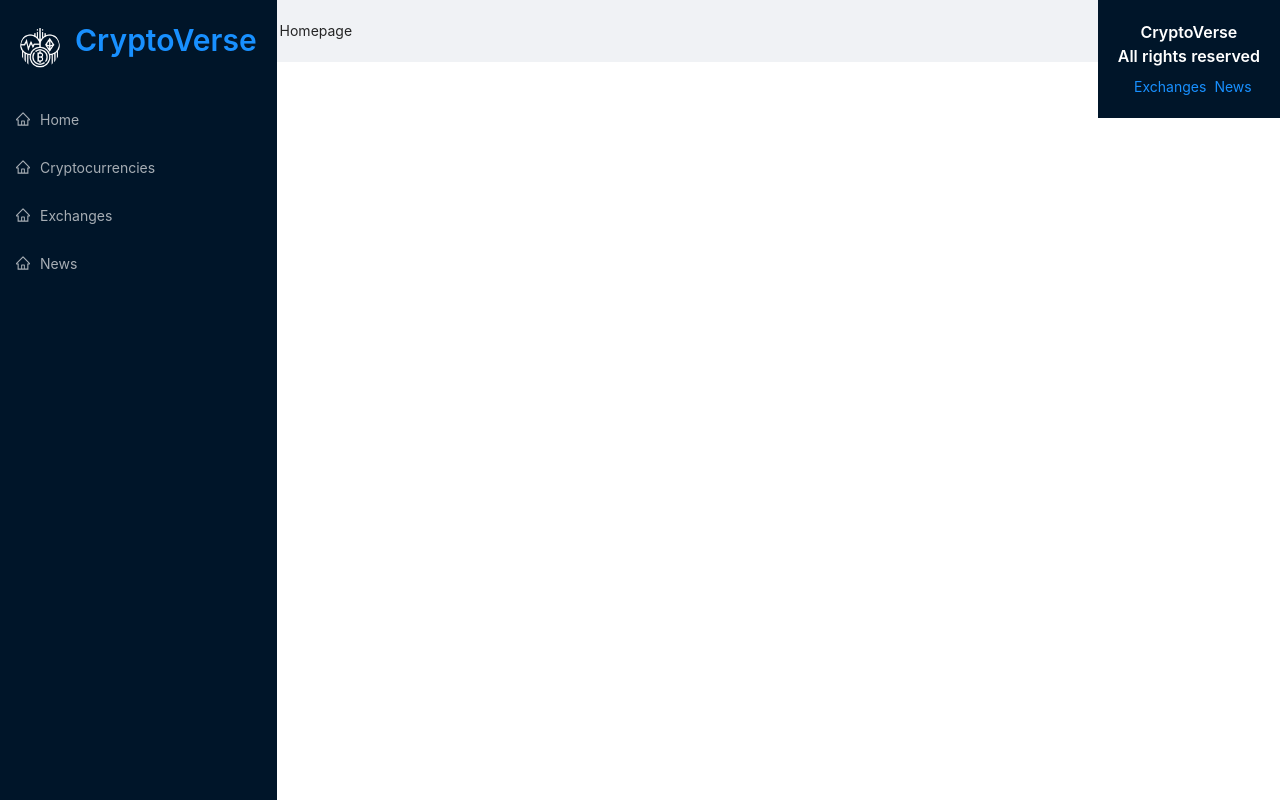
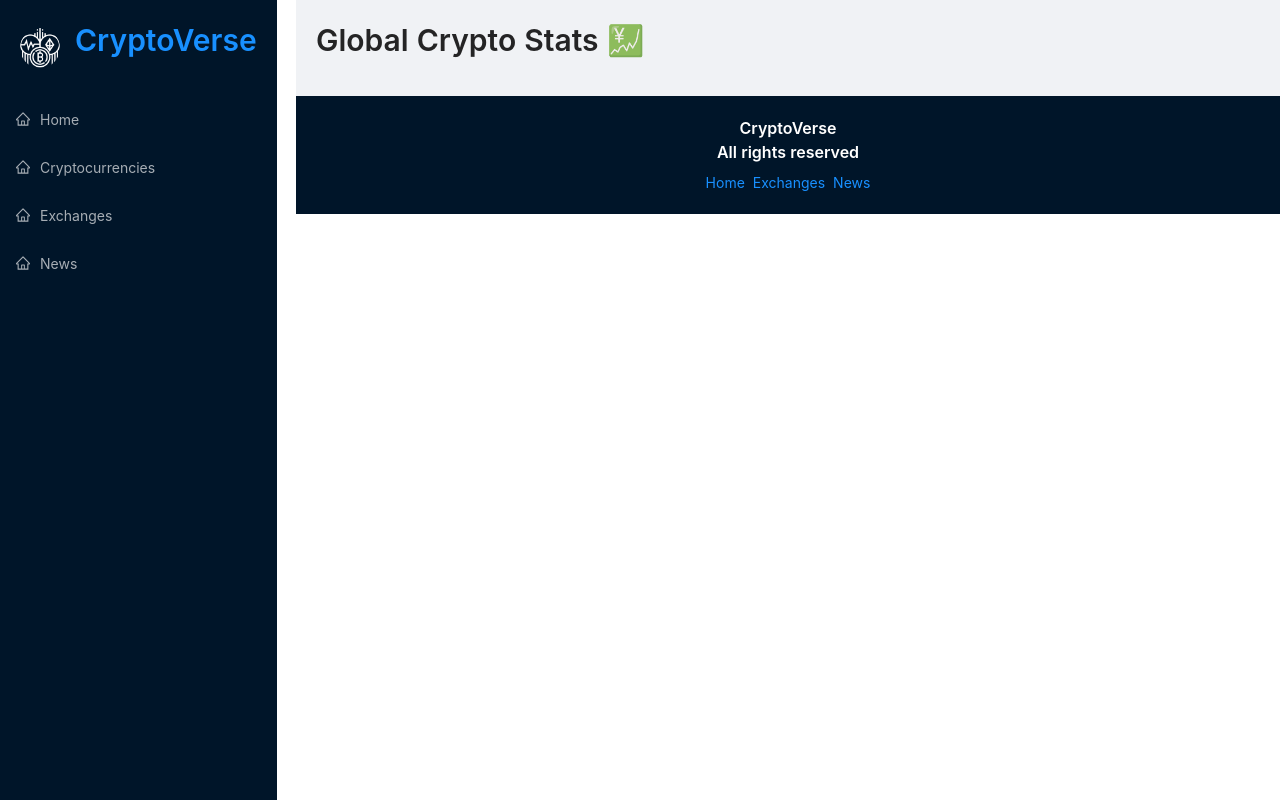
Before and after one commit to caiosantosss/cryptoapp, a React (Create React App) app: page / in a window 1280 px wide. Built offline with nearby package versions, Linux system fonts and the light colour scheme.

Commit message:
add Title at homepage

```diff
--- a/src/App.css
+++ b/src/App.css
@@ -375,4 +375,5 @@ width: 70%;
     flex-direction: column;
     padding: 20px;
     align-items: center;
+    position: relative;
 }
--- a/src/App.js
+++ b/src/App.js
@@ -38,17 +38,17 @@ const App = () => {
             </Routes>
           </div>
         </Layout>
-      </div >
         <div className="footer">
           <Typography.Title level={5} style={{ color: 'white', textAlign: 'center' }}>
             CryptoVerse <br />
             All rights reserved
           </Typography.Title>
           <Space>
-          <Link to='/'></Link>
+            <Link to='/'>Home</Link>
             <Link to='/exchanges'>Exchanges</Link>
             <Link to='/news'>News</Link>
           </Space>
+        </div >
       </div>
     </div >
   )
--- a/src/components/Homepage.jsx
+++ b/src/components/Homepage.jsx
@@ -1,8 +1,15 @@
 import React from 'react'
+import millify from 'millify'
+import { Typography, Row, Col, Statistic } from 'antd'
+import { Link } from 'react-router-dom'
+
+const { Title } = Typography
 
 const Homepage = () => {
   return (
-    <div>Homepage</div>
+    <>
+      <Title level={2} className="heading">Global Crypto Stats 💹</Title>
+    </>
   )
 }
 
```
Lines whose indentation alone changed are shown as unchanged.
